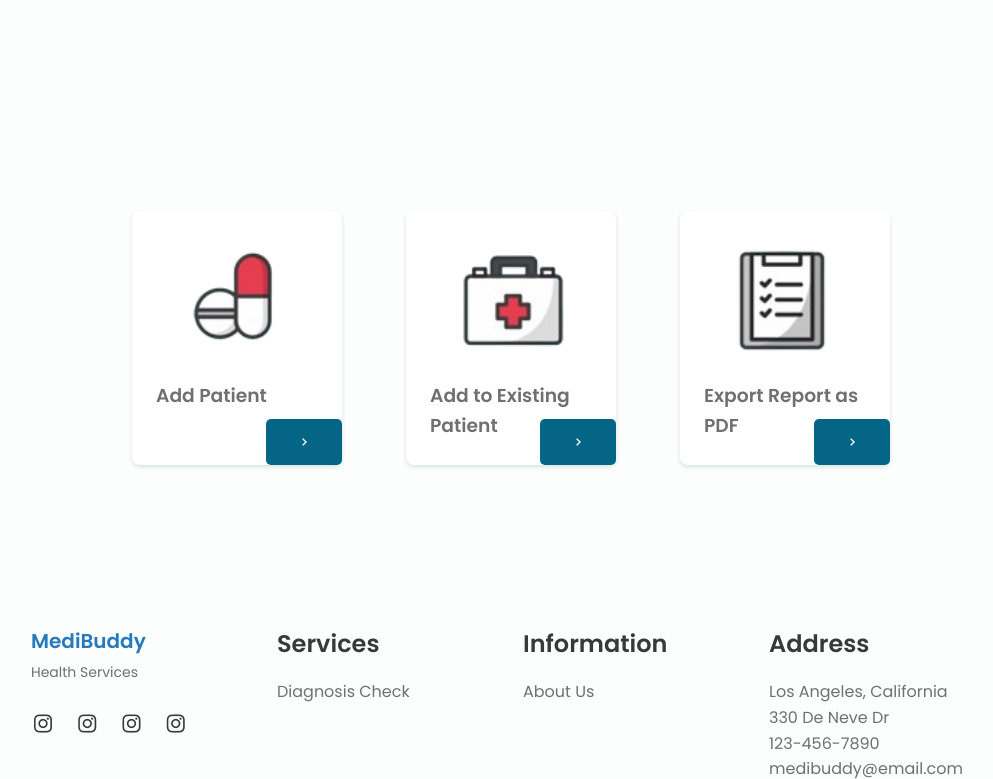
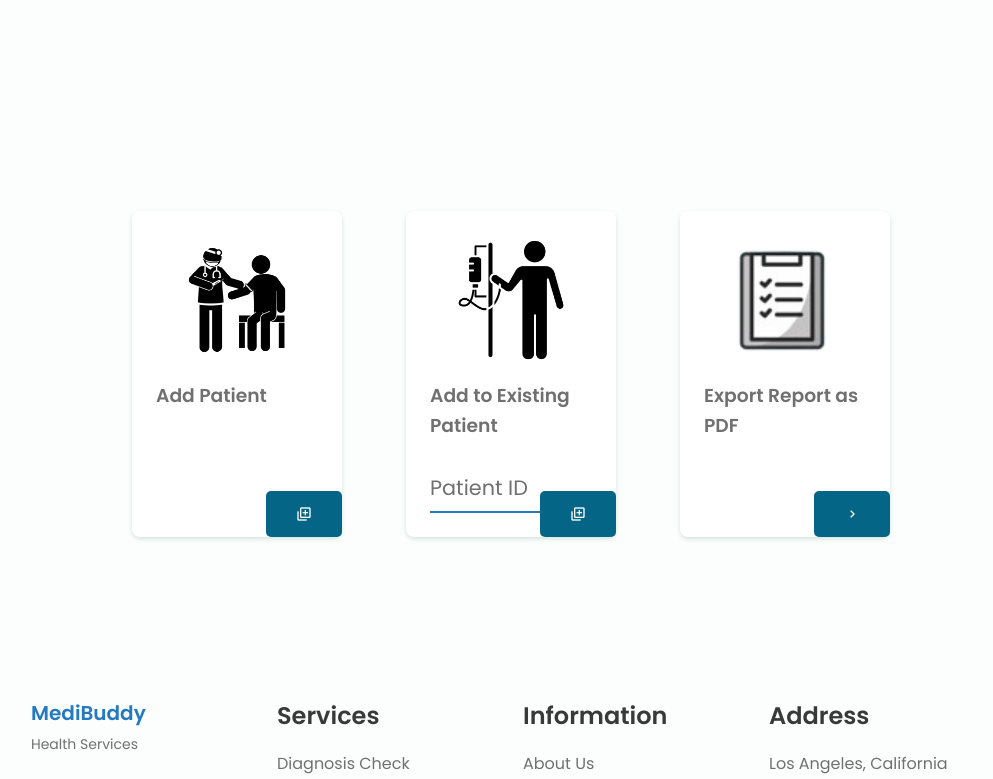
Before and after one commit to aroy23/MediBuddy, a Flask app: template flask-server/templates/report.html in a window 1280 px wide. Shown: the part 914-1693 px from the top of the page, without its empty margins (129-1122 px from the left). Run offline with Flask 3, Linux system fonts and the light colour scheme; the template is opened without the code that fills it: most values are stand-ins (such as "Sample title", 1, 10 or a date in 2020).

Commit message:
PDF Functionality and images

```diff
--- /dev/null
+++ b/flask-server/Arnav.csv
@@ -0,0 +1 @@
+patient,latest_report
--- a/flask-server/app.py
+++ b/flask-server/app.py
@@ -1,4 +1,4 @@
-from flask import Flask, render_template, request, redirect, url_for, jsonify
+from flask import Flask, render_template, request, redirect, url_for, jsonify, make_response
 from flask_sqlalchemy import SQLAlchemy
 from datetime import datetime
 import csv
@@ -10,8 +10,23 @@ import pandas as pd
 import numpy as np
 import google.generativeai as genai
 from sqlalchemy.exc import IntegrityError
+import random
+from reportlab.lib.pagesizes import letter
+from reportlab.pdfgen import canvas
+from reportlab.lib.units import inch
+from io import BytesIO
+from reportlab.lib.utils import simpleSplit
+
+
+def create_csv_file(file_name):
+    with open(file_name, 'w', newline='') as csvfile:
+        fieldnames = ['patient', 'latest_report']
+        writer = csv.DictWriter(csvfile, fieldnames=fieldnames)
+        writer.writeheader()
+
 
 genText = None
+currentUser = None
 
 def format_markdown(input_string):
     return input_string.replace("*", "")
@@ -86,7 +101,7 @@ def getDiabetesData():
             argtrue = "Say in a continuous paragraph with no markdown formatting and assume that this person has diabetes: This person likely has diabetes. After saying that, Suggest a plan they could take to reduce risk factors. Mention diet regarding BMI, glucose, calcium, iron, exercise, and mental health. Remind the patient to consult their doctor for further medical advice. Being the paragraph with what sounds like a definitive diagnosis. Also pretend that this paragraph is a doctor's report to a patient."
             printToGemini(argtrue)
         else:
-            argtrue = "Say: This Person likely does not have diabetes. After saying that, suggest a plan maintains good health practices, involving physical, mental, and emotional health regarding preventing diabetes. Remind the patient to consult their doctor for further medical advice."
+            argtrue = "Say in a continuous paragraph with no markdown formatting and assume that this person does not have diabetes:  After saying that, suggest a plan maintains good health practices, involving physical, mental, and emotional health regarding preventing diabetes. Remind the patient to consult their doctor for further medical advice. Begin the paragraph with what sounds like a definitive diagnosis. Also pretend that this paragraph is a doctor's report to a patient."
             printToGemini(argtrue)
     os.remove('diabetes.csv')
 
@@ -117,10 +132,10 @@ def getKidneyData():
     file_name = os.path.splitext('kidney.csv')[0]
     for idx, prediction in enumerate(predictions):
         if prediction == 1:
-            argtrue = "Say: This Person likely has kidney complications. After saying that, Suggest a plan they could take to reduce risk factors. Mention diet regarding bmi, electrolyte levels, serum creatine, blood urea nitrogen, excercise, and mental health. Remind the patient to consult their doctor for further medical advice."
+            argtrue = "Say in a continuous paragraph with no markdown formatting and assume that this person likely has kidney complications. After saying that, Suggest a plan they could take to reduce risk factors. Mention diet regarding BMI, electrolyte levels, serum creatine, blood urea nitrogen, exercise, and mental health. Remind the patient to consult their doctor for further medical advice. Begin the paragraph with what sounds like a definitive diagnosis. Also pretend that this paragraph is a doctor's report to a patient."
             printToGemini(argtrue)
         else:
-            argtrue = "Say: This Person likely does not have kidney complications. After saying that, suggest a plan maintains good health practices, involving physical, mental, and emotional health regarding preventing kidney issues in the future. Remind the patient to consult their doctor for further medical advice."
+            argtrue = "Say in a continuous paragraph with no markdown formatting and assume that this person does not have kidney complications. After saying that, Suggest a plan they could take to reduce risk factors. Mention diet regarding BMI, electrolyte levels, serum creatine, blood urea nitrogen, exercise, and mental health. Remind the patient to consult their doctor for further medical advice. Begin the paragraph with what sounds like a definitive diagnosis. Also pretend that this paragraph is a doctor's report to a patient."
             printToGemini(argtrue)
     os.remove('kidney.csv')
 
@@ -152,10 +167,10 @@ def getCancerData():
     file_name = os.path.splitext('cancer.csv')[0]
     for idx, prediction in enumerate(predictions):
         if prediction == 1:
-            argtrue = "Say: This Person likely has cancer markers. After saying that, Suggest a plan they could take to reduce risk factors. Mention diet regarding bmi, white blood sell count, CEA levels, alpha fetoprotein, excercise, and mental health. Remind the patient to consult their doctor for further medical advice."
+            argtrue = "Say in a continuous paragraph with no markdown formatting and assume that this person has cancer markers After saying that, clarify that while it is just a risk it is not something that should be taken lightly. If caught early by medical professionals, it can be very treatable. Encourage the patient to seek further, more advanced medical help. Begin the paragraph with a diagnosis that gives a slight sense of urgency. Also pretend that this paragraph is a doctor's report to a patient."
             printToGemini(argtrue)
         else:
-            argtrue = "Say: This Person likely does not have cancer markers. After saying that, suggest a plan maintains good health practices, involving physical, mental, and emotional health regarding preventing cancer development in the future. Remind the patient to consult their doctor for further medical advice."
+            argtrue = "Say in a continuous paragraph with no markdown formatting and assume that this person does not have cancer markers. After saying that, clarify that while nothing is present right now, this does not signify a cancer-free future. If caught early by medical professionals, it can be very treatable. Encourage the patient maintain a healthy lifestyle that would help prevent cancer development, with a disclaimer that it is not a foolproof plan and randomness really does happen. Begin the paragraph with a clear diagnosis statement. Also pretend that this paragraph is a doctor's report to a patient."
             printToGemini(argtrue)
     os.remove('cancer.csv')
 
@@ -272,10 +287,11 @@ def processcancerinput():
 def signin():
     username = request.form['username']
     password = request.form['password']
-
+    global currentUser
     user = User.query.filter_by(username=username, password=password).first()
 
     if user:
+        currentUser = username
         return render_template('index.html')
     else:
         return render_template('sign.html', error="Try Again: Invalid username or password")
@@ -285,12 +301,14 @@ def signup():
     username = request.form['username']
     password = request.form['password']
     email = request.form['email']
-
+    global currentUser
     new_user = User(username=username, password=password, email=email)
 
     try:
+        currentUser = username
         db.session.add(new_user)
         db.session.commit()
+        create_csv_file(username+".csv")
         return render_template('index.html')
     except IntegrityError:
         db.session.rollback()
@@ -299,7 +317,33 @@ def signup():
 
 @app.route('/add_patient', methods=['GET', 'POST'])
 def addPatient():
-    return
+    if request.method == 'POST':
+        # Assuming the current user is stored in a variable called currentUser
+        print(currentUser)
+        # Open the current user's CSV file
+        csv_file = f"{currentUser}.csv"
+        fieldnames = ['patient', 'latest_report']
+
+        # Determine the next incremental number
+        next_patient_number = 1
+        try:
+            with open(csv_file, 'r', newline='') as csvfile:
+                reader = csv.DictReader(csvfile)
+                for row in reader:
+                    next_patient_number = int(row['patient']) + 1
+        except FileNotFoundError:
+            # If the file doesn't exist, create a new one
+            with open(csv_file, 'w', newline='') as csvfile:
+                writer = csv.DictWriter(csvfile, fieldnames=fieldnames)
+                writer.writeheader()
+
+        # Append the new data to the file
+        with open(csv_file, 'a', newline='') as csvfile:
+            writer = csv.DictWriter(csvfile, fieldnames=fieldnames)
+            writer.writerow({'patient': next_patient_number, 'latest_report': format_markdown(genText)})
+
+        return render_template('framework.html')
+    return "Operation Failed"
 
 @app.route('/add_to_existing_patient', methods=['GET', 'POST'])
 def addToExisting():
@@ -307,6 +351,47 @@ def addToExisting():
 
 @app.route('/export_report', methods=['GET', 'POST'])
 def export():
-    return
+    text = format_markdown(genText)
+
+    words = text.split()
+    eight_word_elements = []
+    for i in range(0, len(words), 9):
+        eight_words = ' '.join(words[i:i+9])
+        eight_word_elements.append(eight_words)
+
+    response = make_response()
+
+    response.headers['Content-Type'] = 'application/pdf'
+
+    response.headers['Content-Disposition'] = 'attachment; filename="report.pdf"'
+
+    buffer = BytesIO()
+    c = canvas.Canvas(buffer, pagesize=letter)
+
+    text_width = 6.5 * inch
+    text_height = 9 * inch
+
+    x = (letter[0] - text_width) / 2
+    y = (letter[1] - text_height) / 2
+
+    c.rect(x, y, text_width, text_height)
+
+    text = c.beginText(x + 10, y + text_height - 20)
+
+    text.setFont("Helvetica", 12)
+
+    for line in eight_word_elements:
+        text.textLine(line)
+
+    c.drawText(text)
+
+    c.showPage()
+    c.save()
+
+    response.data = buffer.getvalue()
+
+    buffer.close()
+
+    return response
 if __name__ == "__main__":
     app.run(debug=True, port=4999)
--- a/flask-server/templates/framework.html
+++ b/flask-server/templates/framework.html
@@ -13,7 +13,7 @@
         <link rel="stylesheet" href="../static/assets/css/styles.css">
 
 
-        <title>MeddiBuddy</title>
+        <title>MediBuddy</title>
     </head>
     <body>
 
@@ -203,7 +203,7 @@
             </div>
 
 
-            <p class="footer__copy">&#169; 2020 Bedimcode. All right reserved</p>
+            <p class="footer__copy">&#169; 2024 MediBuddy. All right reserved</p>
         </footer>
 
 
--- a/flask-server/templates/report.html
+++ b/flask-server/templates/report.html
@@ -19,7 +19,7 @@
 
 
 
-        <title>MeddiBuddy</title>
+        <title>MediBuddy</title>
     </head>
     <body>
 
@@ -98,22 +98,23 @@
 
                 <div class="menu__container bd-grid">
                     <div class="menu__content">
-                        <img src="../static/assets/img/pill.png" alt="" class="menu__img">
+                        <img src="../static/assets/img/helping.png" alt="" class="menu__img">
                         <form action="/add_patient" method="post">
                             <h3>Add Patient</h3>
-                            <button type="submit" class="button menu__button"><i class='bx bx-chevron-right'></i></button>
+                            <button type="submit" class="button menu__button"><i class='bx bx-add-to-queue'></i></button>
                         </form>
                     </div>
-
                     <div class="menu__content">
-                        <img src="../static/assets/img/first aid.png" alt="" class="menu__img">
+                        <img src="../static/assets/img/Alone.png" alt="" class="menu__img">
                         <form action="/add_to_existing_patient" method="post">
                             <h3>Add to Existing Patient</h3>
-                            <button type="submit" class="button menu__button"><i class='bx bx-chevron-right'></i></button>
+                            <div class="form__group field">
+                                <input type="input" class="form__field" placeholder="ID" name="ID" id="ID">
+                                <label for="ID" class="form__label">Patient ID</label>
+                            </div>
+                            <button type="submit" class="button menu__button"><i class='bx bx-add-to-queue'></i></button>
                         </form>
                     </div>
-
-
                     <div class="menu__content">
                         <img src="../static/assets/img/clipboard.png" alt="" class="menu__img">
                         <form action="/export_report" method="post">
--- a/flask-server/templates/sign.html
+++ b/flask-server/templates/sign.html
@@ -79,7 +79,6 @@
                     </div>
                 </div>
             </section>
-            ]\
 
             <!-- Sign-up form -->
             <section class="form section bd-container" id="signup" style="display: none;">
```
Also changed, not shown: flask-server/instance/users.db, flask-server/static/assets/img/alone.png (added), flask-server/static/assets/img/helping.png (added), 1 other file.
